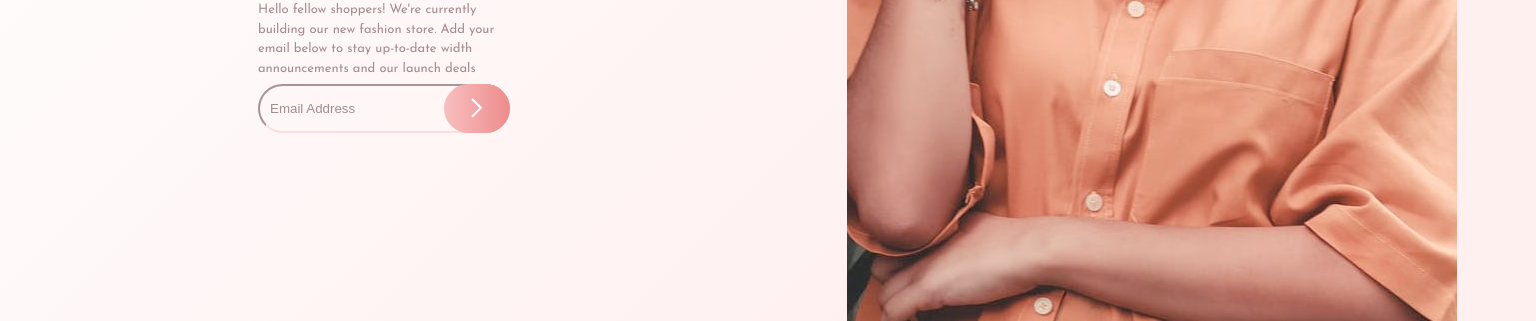
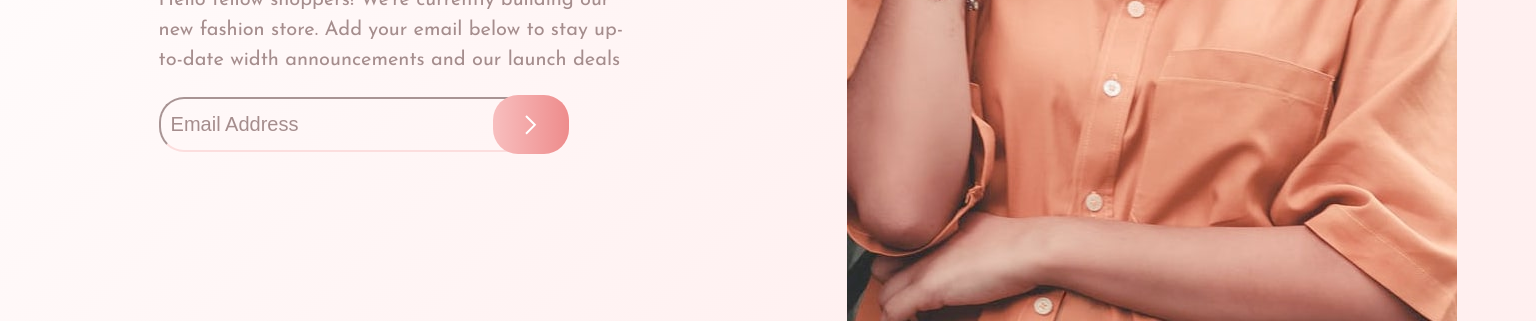
Before and after one commit to TCristianB/base-apparel-coming-soon, a plain HTML site: page index.html in a window 1536 px wide. Shown: the part 479-800 px from the top of the page. Drawn offline with Linux system fonts and the light colour scheme.

Commit message:
Añadiendo estilos.

```diff
--- a/src/index.css
+++ b/src/index.css
@@ -25,7 +25,6 @@ main {
     height: 100%;
     display: grid;
     background: linear-gradient(135deg, hsl(0, 0%, 100%), hsl(0, 100%, 97%) 74%);
-    /* grid-template-rows: 50px 200px 150px; */
     grid-template-rows: 10% 40% 50%;
     grid-template-areas: "logo-area"
                          "image-area"
@@ -122,9 +121,7 @@ main {
 }
 
 .form label button {
-
     background: linear-gradient(to right,  hsl(0, 80%, 86%), hsl(0, 74%, 74%));
-
     border-radius: 25px;
     border: 0;
     width: 66px;
@@ -132,6 +129,7 @@ main {
     position: absolute;
     right: 0;
     outline: none;
+    cursor: pointer;
 }
 
 .form label button figure {
@@ -173,12 +171,12 @@ main {
         grid-area: image;
         background-image: url('../images/hero-desktop.jpg');
         background-position-x: center;
-        /* background-position-y: initial; */
     }
     .info-section {
         grid-area: info;
         margin-top: 0;
         justify-content: center;
+        margin-bottom: 15%;
     }
 
     .info-section__texts {
@@ -190,4 +188,40 @@ main {
         margin-top: 0;
         font-size: 4rem;
     }
+
+    .form {
+        margin-top: 20px;
+    }
 }
+
+@media screen and (min-width: 1440px) {
+    .info-section {
+        width: 80%;
+        margin-left: 20%;
+        margin-right: 50px;
+    }
+
+    .info-section__texts--title {
+        font-size: 7rem;
+    }
+
+    .info-section__texts--paragraph {
+        font-size: 2.0rem;
+        width: 85%;
+    }
+
+    .form {
+        width: 410px;
+    }
+
+    #email{
+        height: 55px;
+        width: 100%;
+        font-size: 2rem;
+    }
+
+    .form label button {
+        height: 59px;
+        width: 76px;
+    }
+}
```
